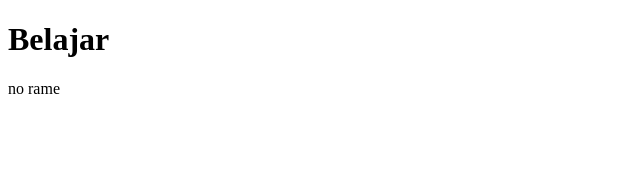
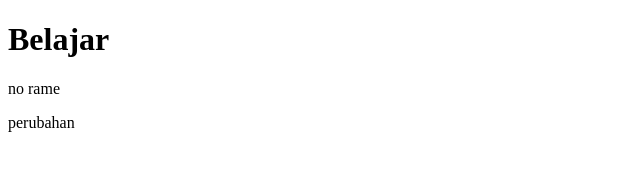
Before and after one commit to faisalakbar3012/faisal-coding, a plain HTML site: page index.html in a window 1280 px wide. Shown: the full height of the page, 0-640 px from the left. Drawn offline with Linux system fonts and the light colour scheme.

Commit message:
tambah file

```diff
--- a/index.html
+++ b/index.html
@@ -8,5 +8,6 @@
 <body>
     <h1>Belajar</h1>
     <p>no rame</p>
+    <p>perubahan</p>
 </body>
 </html>
```
